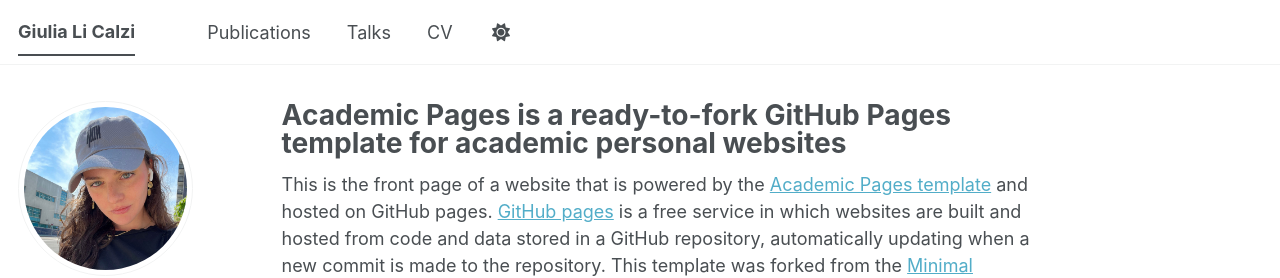
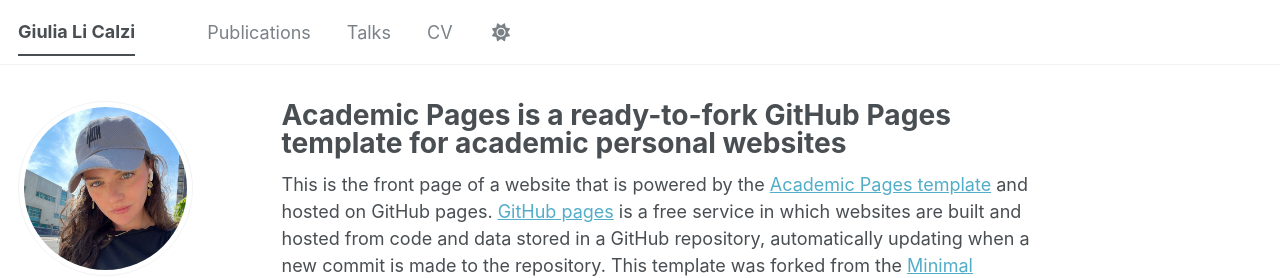
Before and after one commit to glicalzi/glicalzi.github.io, a Jekyll site: the page built from _pages/about.md, in a window 1280 px wide. Shown: the top 278 px of the page. Built offline with Jekyll 4.4.1, drawn with Linux system fonts in a browser that asks for light colours; a style sheet for code colours, icons or effects is not loaded.

Commit message:
Update _default_light.scss

```diff
--- a/_sass/theme/_default_light.scss
+++ b/_sass/theme/_default_light.scss
@@ -2,7 +2,7 @@
     DEFAULT THEME - LIGHT VERSION
     ========================================================================== */
 /* Color codes used for the theme */
-$primary-color              : #2f7f93;
+$primary-color              : #7a8288;
 $gray                       : #7a8288;
 $dark-gray                  : mix(#000, $gray, 40%);
 $darker-gray                : mix(#000, $gray, 60%);
@@ -37,10 +37,10 @@ $sidebar-screen-min-width   : 1024px;
     --global-code-text-color            : #{$darker-gray};
     --global-fig-caption-color          : mix(#fff,  #{$dark-gray}, 25%);
     --global-link-color                 : #52adc8;
-    --global-link-color-hover           : mix(#000, #2f7f93, 25%);
+    --global-link-color-hover           : maroon;
     --global-link-color-visited         : mix(#fff, #2f7f93, 25%);
-    --global-masthead-link-color        : #{$dark-gray};
-    --global-masthead-link-color-hover  : mix(#000, #{$gray}, 25%);
+    --global-masthead-link-color        : #7a8288;
+    --global-masthead-link-color-hover  : maroon;
     --global-text-color                 : #{$dark-gray};
     --global-text-color-light           : #{$light-gray};
     --global-thead-color                : #{$lighter-gray};
```
